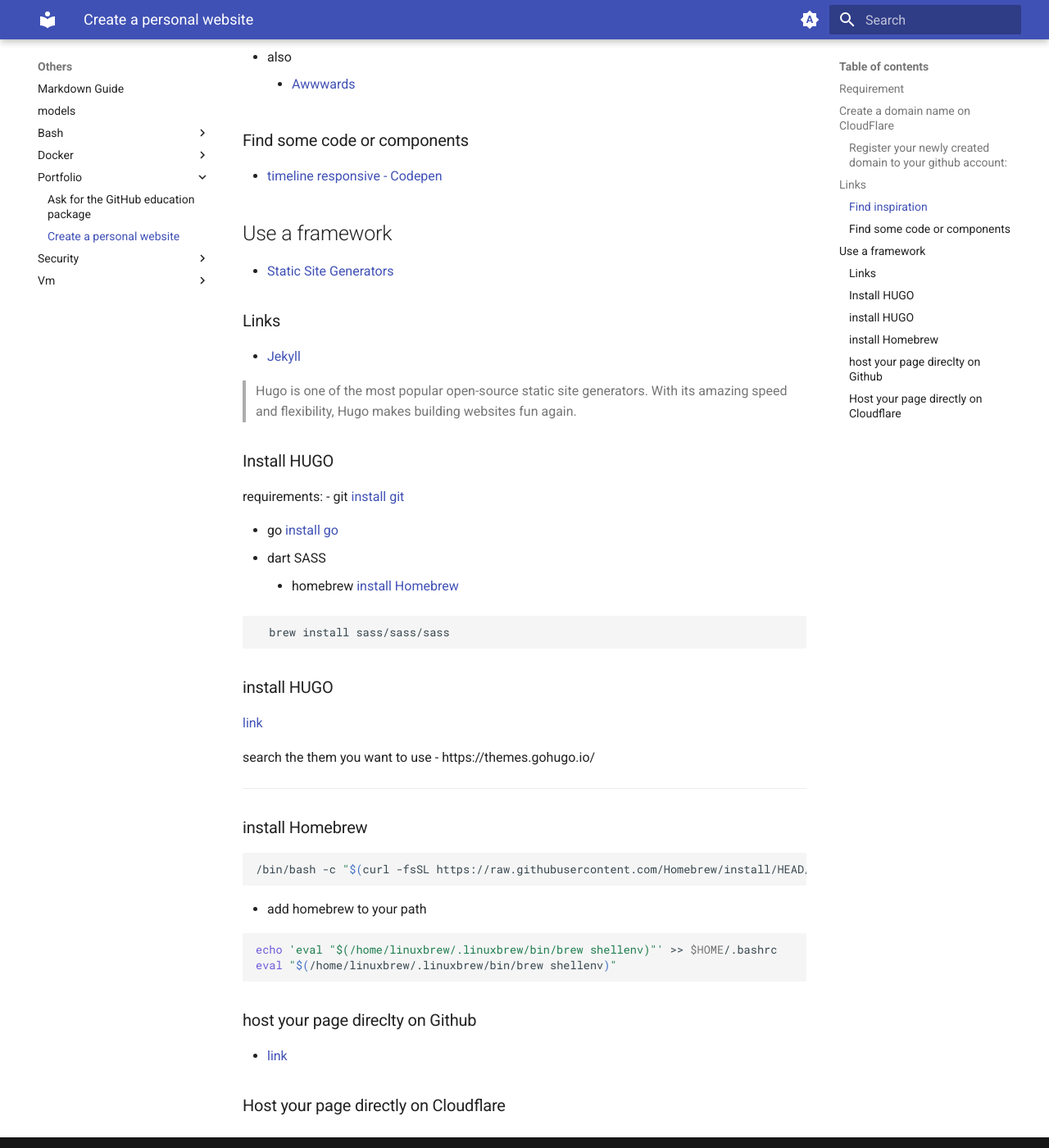
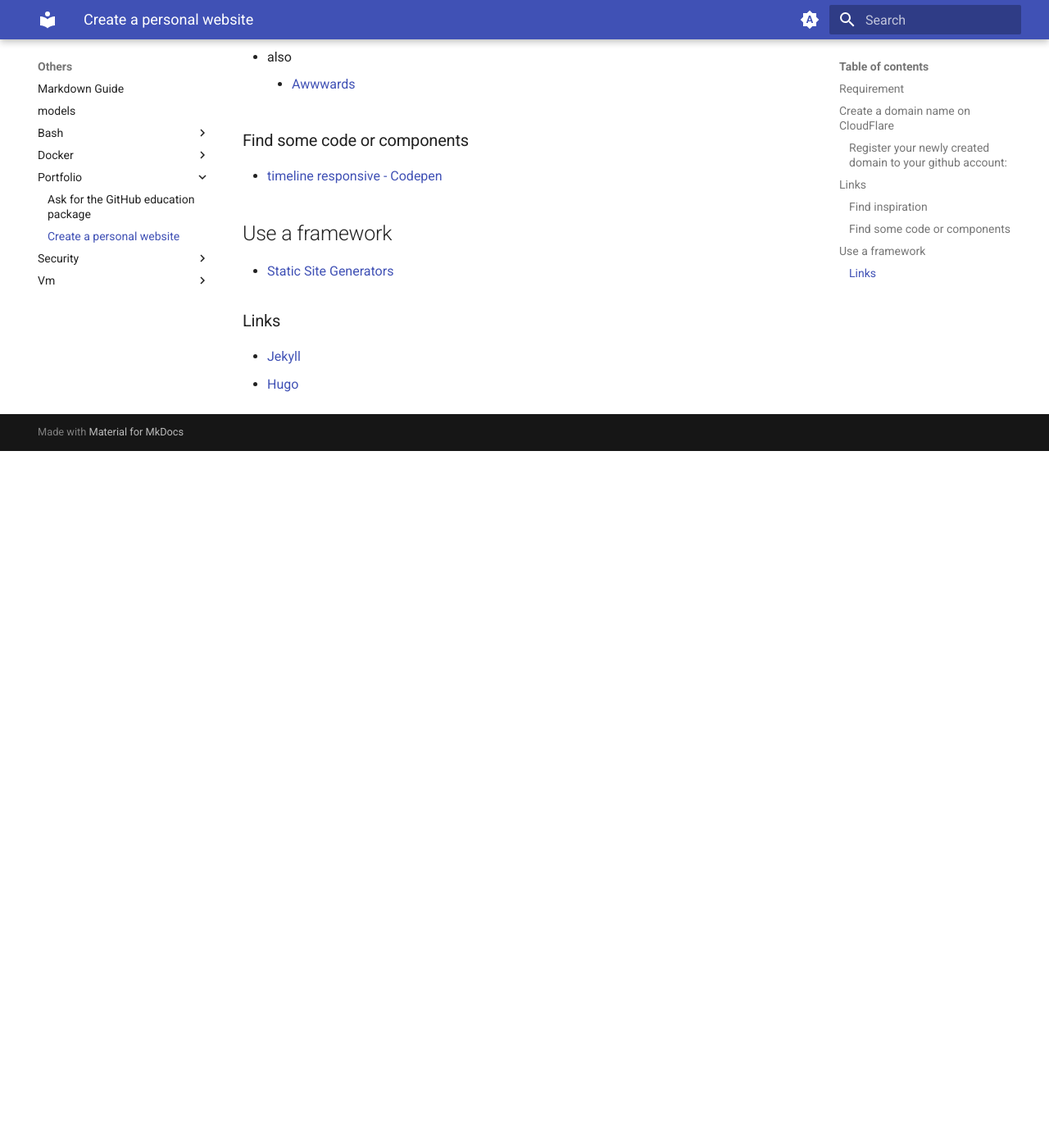
Before and after one commit to Z01-HelloThere/doc, an MkDocs documentation site: the page built from docs/others/portfolio/create-personal-page.md, in a window 1280 px wide and 1400 px high, scrolled down 2169 px. Shown: the whole window at 82% size. Built offline with MkDocs 1.6.1 and Material for MkDocs 9.7.7, drawn with Linux system fonts in a browser that asks for light colours; after the commit the page ends 2719 px from its top, so only the background shows below that.

Commit message:
modified, removed CMS

````diff
--- a/docs/others/portfolio/create-personal-page.md
+++ b/docs/others/portfolio/create-personal-page.md
@@ -66,46 +66,4 @@
 ### Links
 
 - [Jekyll](https://github.com/jekyll/jekyll)
-
-> Hugo is one of the most popular open-source static site generators. With its amazing speed and flexibility, Hugo makes building websites fun again.
-
-### Install HUGO
-
-requirements:
-  - git [install git](https://git-scm.com/download/linux)
-  <!-- todo upgrade go (from apt version) -->
-  - go [install go](#)
-  - dart SASS
-    - homebrew [install Homebrew](https://docs.brew.sh/Homebrew-on-Linux)
-
-```sh
-  brew install sass/sass/sass
-```
-
-### install HUGO
-
-[link](https://gohugo.io/installation/linux/)
-
-search the them you want to use
-  - https://themes.gohugo.io/
-
-***
-
-### install Homebrew
-
-```sh
-/bin/bash -c "$(curl -fsSL https://raw.githubusercontent.com/Homebrew/install/HEAD/install.sh)"
-```
-
-  - add homebrew to your path
-
-```sh
-echo 'eval "$(/home/linuxbrew/.linuxbrew/bin/brew shellenv)"' >> $HOME/.bashrc
-eval "$(/home/linuxbrew/.linuxbrew/bin/brew shellenv)"
-```
-
-### host your page direclty on Github
-
-  - [link](https://pages.github.com/)
-
-### Host your page directly on Cloudflare
+- [Hugo](create-a-website-with-hugo.md)
````
